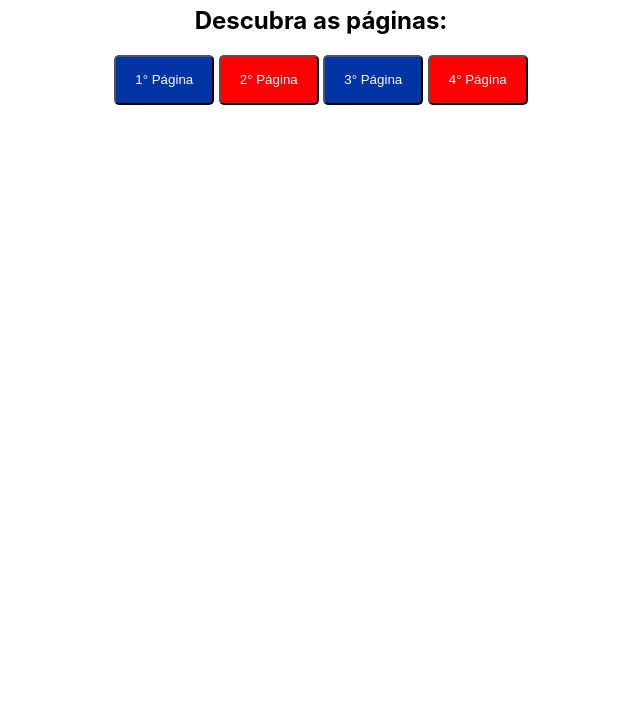
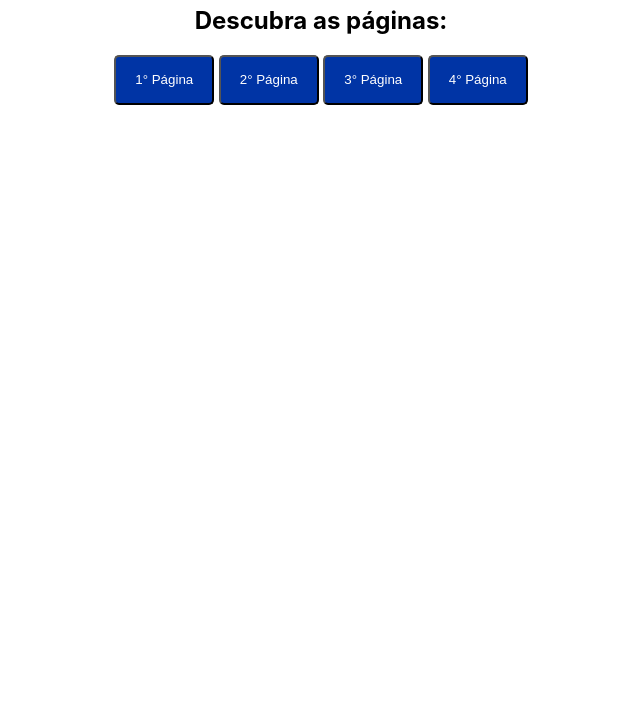
Before and after one commit to MuriloSala/SiteEtecAssisRepo, a plain HTML site: page index.html in a window 1280 px wide. Shown: the part 76-800 px from the top of the page, without its empty margins (319-959 px from the left). Drawn offline with Linux system fonts and the light colour scheme.

Commit message:
Revert "Adicionado botão vermelho"
This reverts commit ffa4fdf42e7d4aebb537d0a4668da638ac11882a.

```diff
--- a/index.html
+++ b/index.html
@@ -18,10 +18,6 @@
             color: white;
         }
 
-        .btnred{
-            background-color: red;
-        }
-
         a{
             color: white;
             text-decoration: none;
@@ -38,9 +34,9 @@
     <h1>Github</h1>
     <h2>Descubra as páginas:</h2>
     <button type="button" class="btn btn-primary"><a href="pagina1.html"> 1° Página</a></button>
-    <button type="button" class="btnred"><a href="pagina2.html"> 2° Página</a></button>
+    <button type="button" class="btn btn-primary"><a href="pagina2.html"> 2° Página</a></button>
     <button type="button" class="btn btn-primary"><a href="pagina3.html"> 3° Página</a></button>
-    <button type="button" class="btn btnred"><a href="pagina4.html"> 4° Página</a></button>
+    <button type="button" class="btn btn-primary"><a href="pagina4.html"> 4° Página</a></button>
 
       </div>
   </body>
```
